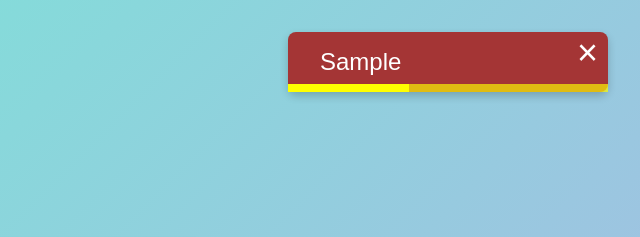
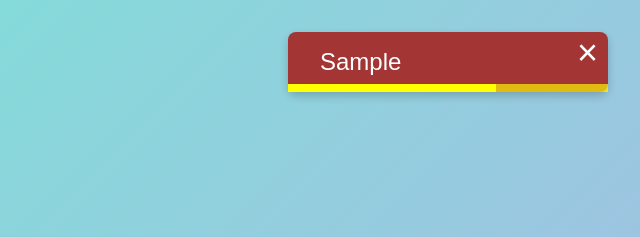
Before and after one commit to Aboalmkarem/form, a plain HTML site: page index.html in a window 1280 px wide. Both pictures are taken after typing "Sample" into the empty fields and a click on the button "Show Message". Shown: the top 237 px of the page, 640-1280 px from the left. Drawn offline with Linux system fonts and the light colour scheme.

Commit message:
re render fix

```diff
--- a/main.js
+++ b/main.js
@@ -1,5 +1,6 @@
 const form = document.querySelector("#form");
 const popup = document.querySelector(".popup");
+const progressFill = document.querySelector(".progress-fill");
 
 let messages = [];
 form.addEventListener("submit", (event) => {
@@ -7,44 +8,68 @@ form.addEventListener("submit", (event) => {
     let content = event.target[0].value;
     let backgroundColor =
         event.target[1].value === "success" ? "#45a049" : "#a43535";
-    if (content !== '') {
+    if (content !== "") {
         addMessage(content, backgroundColor);
     } else {
-        addMessage('message cannot be empty', '#a43535');
+        addMessage("message cannot be empty", "#a43535");
     }
 });
 
-function showNewMessage(messages) {
-    popup.innerHTML = messages.map(
-        (message) => `
-            <div>
-                <div class="message">
+function showNewMessage(message) {
+    popup.innerHTML += `
+            <div id='${message.id}'>
+                <div class="message" id='m${message.id}'>
                 <div class="messageContainer" style='background-color: ${message.backgroundColor}'>
                     <p class="messageContent">${message.content}</p>
                     <span class="closeBtn" onclick='removeMessage(${message.id})'>&times;</span>
                     <div class="progress">
-                        <div class="progress-fill"></div>
+                        <div class="progress-fill" id='p${message.id}'></div>
                     </div>
                 </div>
                 </div>
             </div>
-        `
-    ).join('')
+        `;
 }
 
-function addMessage(content, backgroundColor) {
+const addMessage = (content, backgroundColor) => {
     const newMessage = {
         id: Date.now(),
         content: content,
         backgroundColor: backgroundColor,
+        messageRef: null,
+        progressRef: null,
+        progress: 100,
+        progressInterval: null,
+        timeout: null,
     };
     messages = [...messages, newMessage];
-    showNewMessage(messages);
+    showNewMessage(newMessage);
+
+    newMessage.messageRef = document.getElementById(`m${newMessage.id}`);
+    newMessage.progressRef = document.getElementById(`p${newMessage.id}`);
+    newMessage.progressInterval = setInterval(() => {
+        newMessage.progress -= 0.25;
+        newMessage.progressRef.style.width = `${newMessage.progress}%`;
+        console.log(newMessage.progress);
+
+    }, 20);
+    newMessage.timeout = setTimeout(() => {
+        if (newMessage.messageRef) {
+            newMessage.messageRef.style.transform = "translateX(0)";
+        }
+        setTimeout(() => {
+            if (newMessage.messageRef) {
+                newMessage.messageRef.style.transform = "translateX(30rem)";
+            }
+            clearInterval(newMessage.progressInterval);
+        }, 7800);
+    }, 100);
+
     setTimeout(() => {
         removeMessage(newMessage.id);
-    }, 5001);
-}
+    }, 8000);
+};
 function removeMessage(id) {
     messages = messages.filter((message) => message.id !== id);
-    showNewMessage(messages)
+    document.getElementById(id).remove();
 }
--- a/style.css
+++ b/style.css
@@ -98,7 +98,8 @@ button:hover {
     width: 20rem;
     min-height: max-content;
     transform: translateX(30rem);
-    animation: swap 5s ease-in-out;
+    transition: transform .15s ease-in-out;
+    /* animation: swap 5s ease-in-out; */
     font-size: 1.5em;
     color: white;
 }
@@ -125,7 +126,7 @@ button:hover {
 .progress-fill {
     background: yellow;
     height: 100%;
-    animation: increment 4.5s linear;
+    /* animation: increment 4.5s linear; */
 }
 
 /* Close Button */
```
